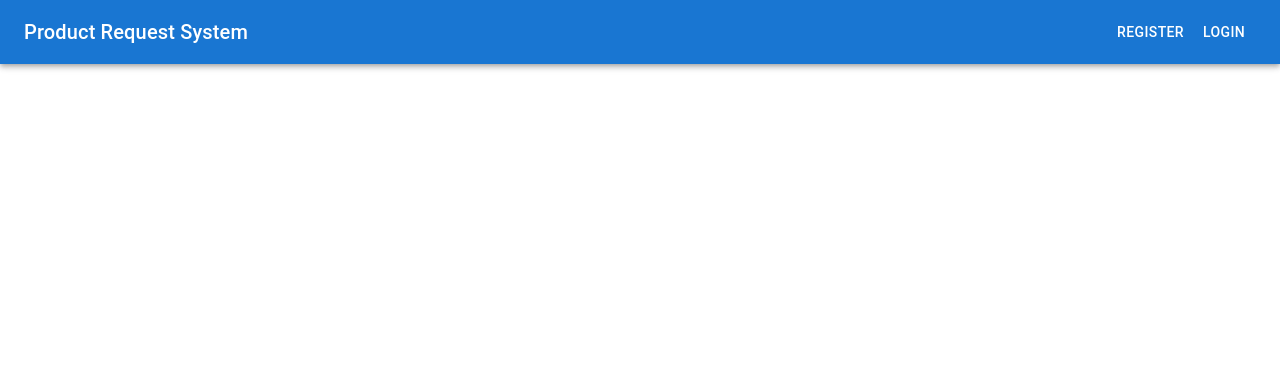
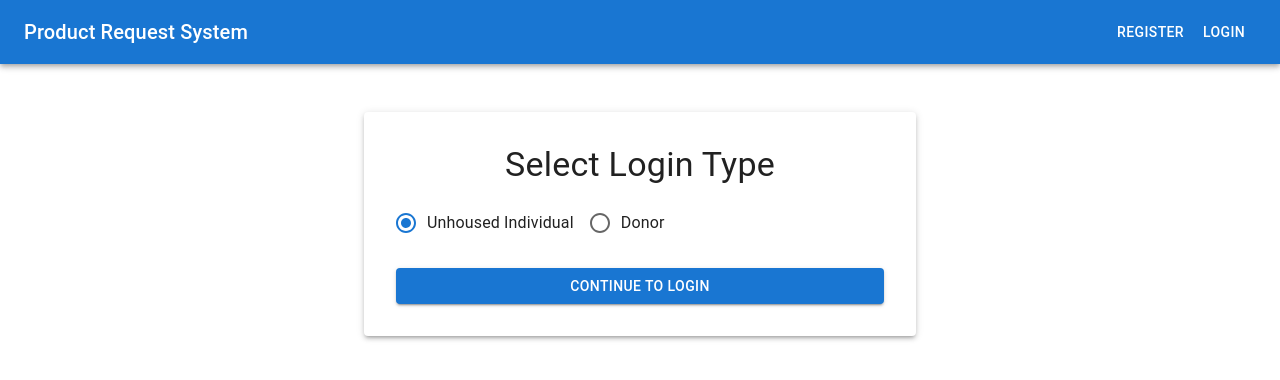
Before and after one commit to KrishKatre/user-registration-system, a React (Create React App) app in the folder frontend/: page /login-selector in a window 1280 px wide. Shown: the top 380 px of the page. Built offline with nearby package versions, Linux system fonts and the light colour scheme.

Commit message:
added role selector for login as well

```diff
--- a/frontend/src/App.js
+++ b/frontend/src/App.js
@@ -3,6 +3,7 @@ import { BrowserRouter as Router, Routes, Route, Link } from "react-router-dom";
 import { AppBar, Toolbar, Button, Typography, Box } from "@mui/material";
 import RegistrationForm from "./RegistrationForm";
 import RoleSelector from "./RoleSelector";
+import  LoginRoleSelector from "./RoleSelectorLogin";
 import DonorRegistrationForm from "./DonorRegistrationForm";
 import LoginForm from "./LoginForm";
 import DonorLoginForm from "./DonorLoginForm";
@@ -55,6 +56,7 @@ const App = () => {
                 <Route path="/" element={<RoleSelector />} />
                 <Route path="/register" element={<RegistrationForm />} />
                 <Route path="/register-donor" element={<DonorRegistrationForm />} />
+                <Route path="/login-selector" element={<LoginRoleSelector />} />
                 <Route path="/login" element={<LoginForm />} />
                 <Route path="/donor-login" element={<DonorLoginForm />} />
                 <Route
--- /dev/null
+++ b/frontend/src/RoleSelectorLogin.js
@@ -0,0 +1,37 @@
+import React, { useState } from "react";
+import { Container, Paper, Typography, RadioGroup, FormControlLabel, Radio, Button, Box } from "@mui/material";
+import { useNavigate } from "react-router-dom";
+
+const LoginRoleSelector = () => {
+    const [role, setRole] = useState("unhoused");
+    const navigate = useNavigate();
+
+    const handleSubmit = () => {
+        if (role === "donor") {
+            navigate("/login");
+        } else {
+            navigate("/login-unhoused");
+        }
+    };
+
+    return (
+        <Container maxWidth="sm">
+            <Paper elevation={3} sx={{ p: 4, mt: 6 }}>
+                <Typography variant="h4" align="center" gutterBottom>
+                    Select Login Type
+                </Typography>
+                <Box display="flex" flexDirection="column" gap={3} mt={2}>
+                    <RadioGroup value={role} onChange={(e) => setRole(e.target.value)} row>
+                        <FormControlLabel value="unhoused" control={<Radio />} label="Unhoused Individual" />
+                        <FormControlLabel value="donor" control={<Radio />} label="Donor" />
+                    </RadioGroup>
+                    <Button variant="contained" onClick={handleSubmit}>
+                        Continue to Login
+                    </Button>
+                </Box>
+            </Paper>
+        </Container>
+    );
+};
+
+export default LoginRoleSelector;
```
